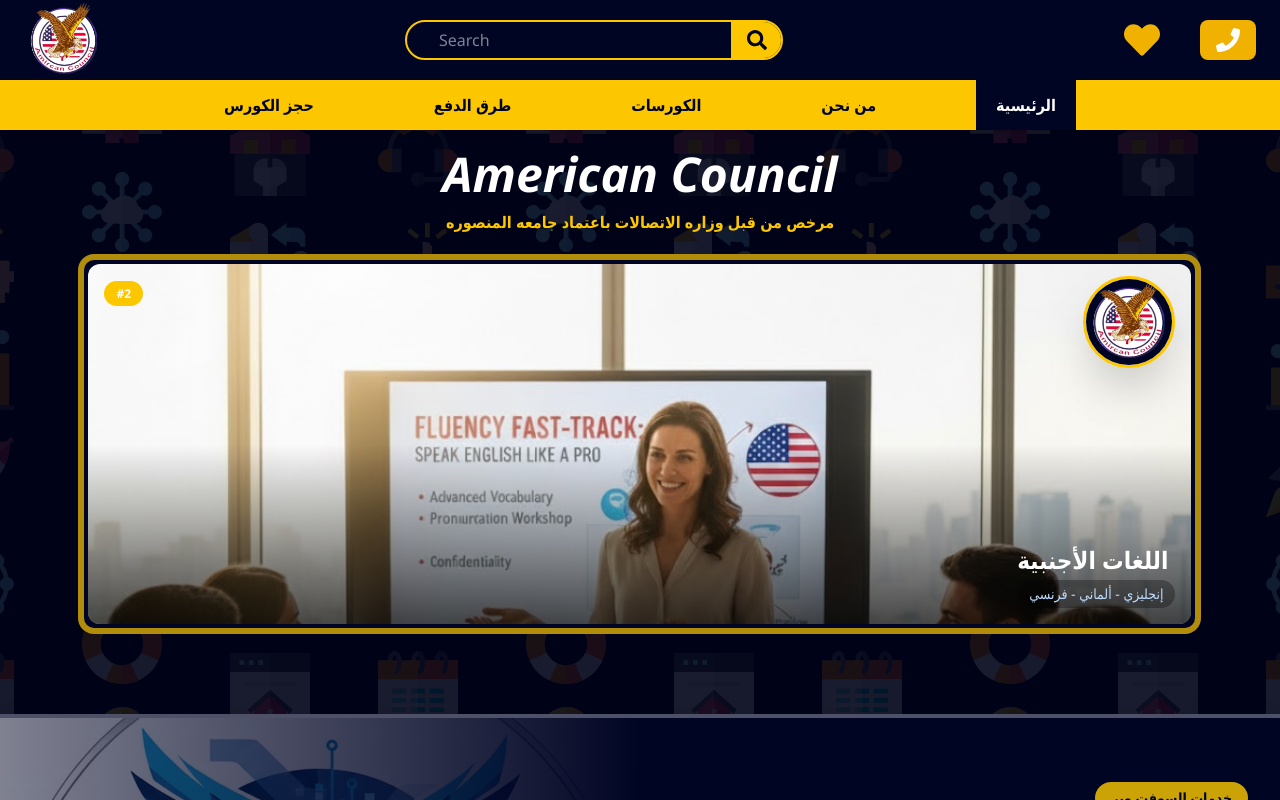
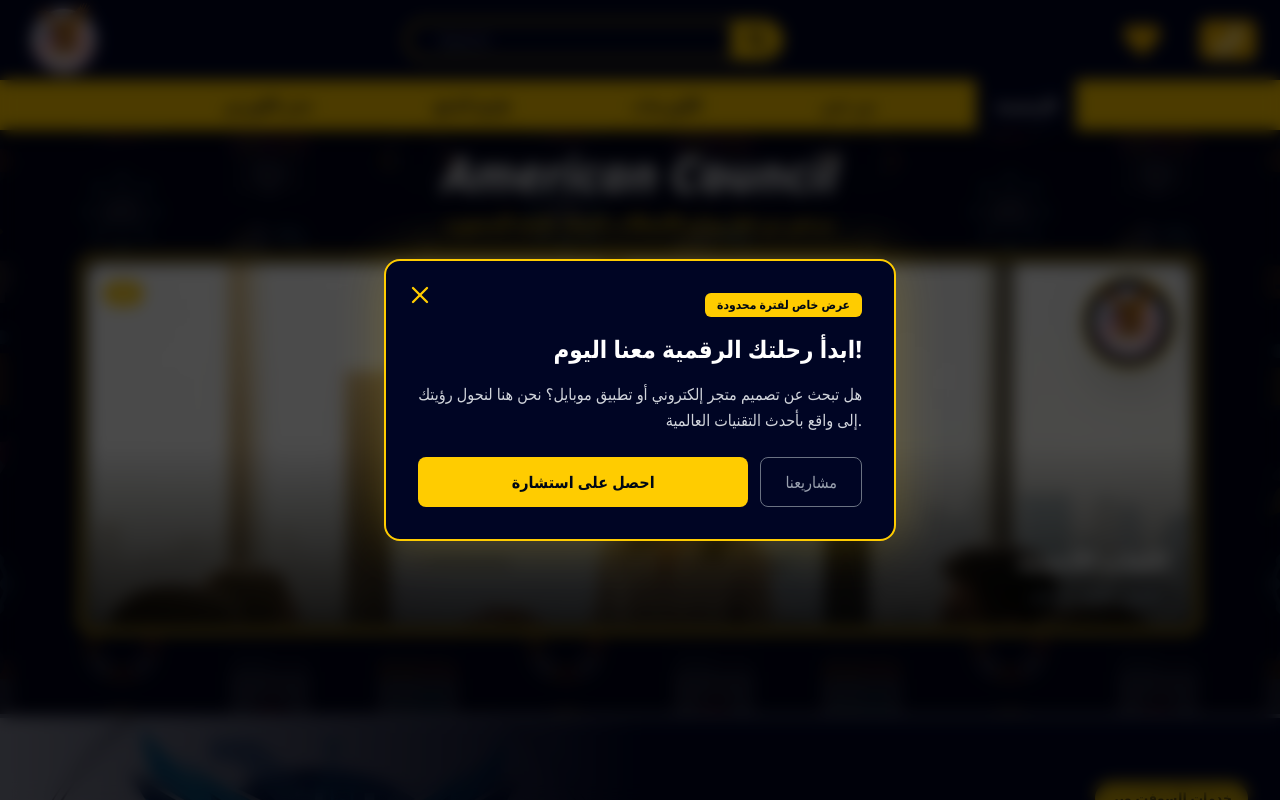
Before and after one commit to omarelbadaweey/american-council, a React (Vite) app: page / in a window 1280 px wide. Shown: the top 800 px of the page. Built offline with nearby package versions, Linux system fonts and the light colour scheme.

Commit message:
edit number

```diff
--- a/src/App.jsx
+++ b/src/App.jsx
@@ -16,7 +16,7 @@
 import { Toaster } from "react-hot-toast";
 // import Test from "./pages/Test";
 import AmericanCode from "./pages/AmercanCode";
-// import Alert from "./components/Alert";
+import Alert from "./components/Alert";
 
 
 function App() {
@@ -28,7 +28,7 @@
         {location.pathname !=="/american-code" && (
           <>
           <Header />
-          {/* <Alert/> */}
+          <Alert/>
           </>
       )}
 
--- a/src/components/Alert.jsx
+++ b/src/components/Alert.jsx
@@ -15,7 +15,7 @@
     <section className="relative flex flex-col items-center text-center">
 
       {showAlert && (
-        <div className="fixed inset-0 z-[100] flex items-center justify-center p-4 bg-black/70 backdrop-blur-sm animate-in fade-in duration-300">
+        <div className="fixed inset-0 z-100 flex items-center justify-center p-4 bg-black/70 backdrop-blur-sm animate-in fade-in duration-300">
           <div className="relative w-full max-w-lg bg-[#000524] border-2 border-[#ffcc00] rounded-2xl p-8 shadow-[0_0_50px_rgba(255,204,0,0.2)] transform animate-in zoom-in-95 duration-300">
 
             <button
@@ -41,7 +41,7 @@
                   onClick={() => { setShowAlert(false); }}
                   className="cursor-pointer flex-1 bg-[#ffcc00] text-[#000814] font-bold py-3 rounded-lg hover:bg-white transition-all active:scale-95"
                 >
-                  <a href="https://api.whatsapp.com/send/?phone=201008790584&text&type=phone_number&app_absent=0"> احصل على استشارة</a>
+                  <a href="https://api.whatsapp.com/send/?phone=201098825176&text&type=phone_number&app_absent=0"> احصل على استشارة</a>
                 </button>
                 <button
                   onClick={() => { setShowAlert(false), navigate("/american-code");} }
--- a/src/components/ContactCode.jsx
+++ b/src/components/ContactCode.jsx
@@ -17,26 +17,21 @@
           لا تتردد في استشارتنا، فريقنا التقني جاهز لمساعدتك في التخطيط والبناء.
         </p>
         <div className="grid md:grid-cols-2 gap-6 max-w-2xl mx-auto">
-          {/* <a
-            href="mailto:info@american-council.com"
-            className="flex items-center justify-center gap-4 p-6 bg-white/5 border border-white/10 rounded-3xl hover:border-[#f7b500] transition-all group"
-          >
-            <Mail className="group-hover:text-[#f7b500]" />
-            <span className="font-bold">info@american-council.com</span>
-          </a> */}
+
           <a
-            href="tel:+12345678"
+            href="https://api.whatsapp.com/send/?phone=201098825176&text&type=phone_number&app_absent=0"
             className="flex items-center justify-center gap-4 p-6 bg-white/5 border border-white/10 rounded-3xl hover:border-green-500 transition-all group"
           >
             <FaWhatsapp className="group-hover:text-green-500 text-3xl"  />
-            <a href="https://api.whatsapp.com/send/?phone=201008790584&text&type=phone_number&app_absent=0" className="font-bold">واتساب</a>
+            <span className="font-bold">واتساب</span>
           </a>
+
           <a
-            href="tel:+12345678"
+            href="tel:201098825176"
             className="flex items-center justify-center gap-4 p-6 bg-white/5 border border-white/10 rounded-3xl hover:border-[#00d2ff] transition-all group"
           >
             <Phone className="group-hover:text-[#00d2ff]" />
-            <a href="tel:201008790584" className="font-bold">اتصل بنا الآن</a>
+            <span className="font-bold">اتصل بنا الآن</span>
           </a>
         </div>
       </div>
--- a/src/components/HeaderCode.jsx
+++ b/src/components/HeaderCode.jsx
@@ -95,7 +95,7 @@
               {link.name}
             </ScrollLink>
           ))}
-          <a href="https://api.whatsapp.com/send/?phone=201008790584&text&type=phone_number&app_absent=0" className="mt-2 hover:bg-black border-2 content-center border-blue-400 hover:border-yellow-400 hover:text-yellow-400 text-white p-3 rounded-3xl font-black text-xl">
+          <a href="https://api.whatsapp.com/send/?phone=201098825176&text&type=phone_number&app_absent=0" className="mt-2 hover:bg-black border-2 content-center border-blue-400 hover:border-yellow-400 hover:text-yellow-400 text-white p-3 rounded-3xl font-black text-xl">
             طلب استشارة
           </a>
         </nav>
--- a/src/components/HeroCode.jsx
+++ b/src/components/HeroCode.jsx
@@ -44,7 +44,7 @@
               <span className="relative z-10">مشاهدة أعمالنا</span>
             </a>
 
-            <a href="https://api.whatsapp.com/send/?phone=201008790584&text&type=phone_number&app_absent=0" className="content-center h-14 px-10 border border-white/10 font-black rounded-2xl hover:bg-white/5 transition-all text-white backdrop-blur-sm">
+            <a href="https://api.whatsapp.com/send/?phone=201098825176&text&type=phone_number&app_absent=0" className="content-center h-14 px-10 border border-white/10 font-black rounded-2xl hover:bg-white/5 transition-all text-white backdrop-blur-sm">
               تحدث معنا
             </a>
           </div>
```
